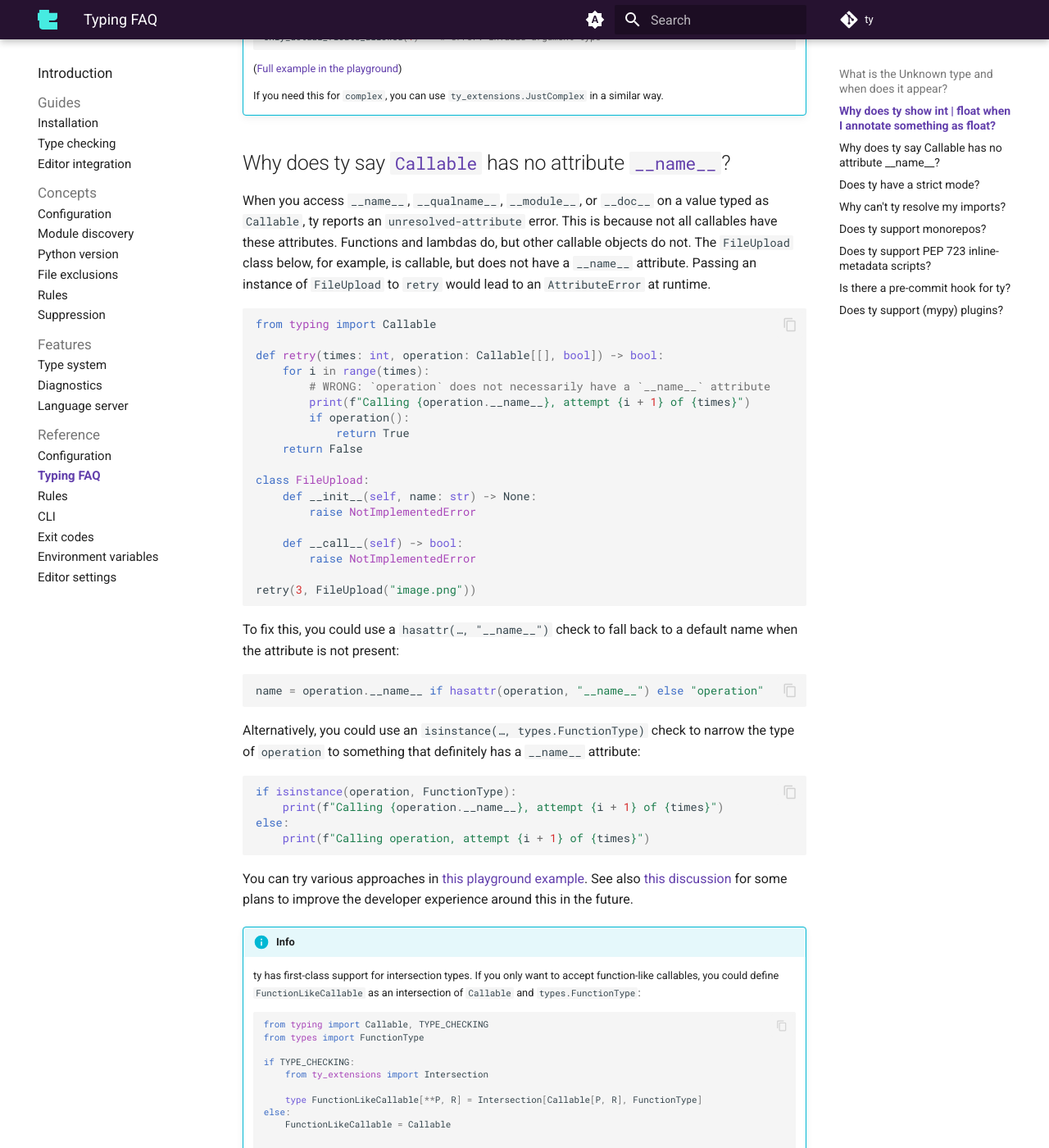
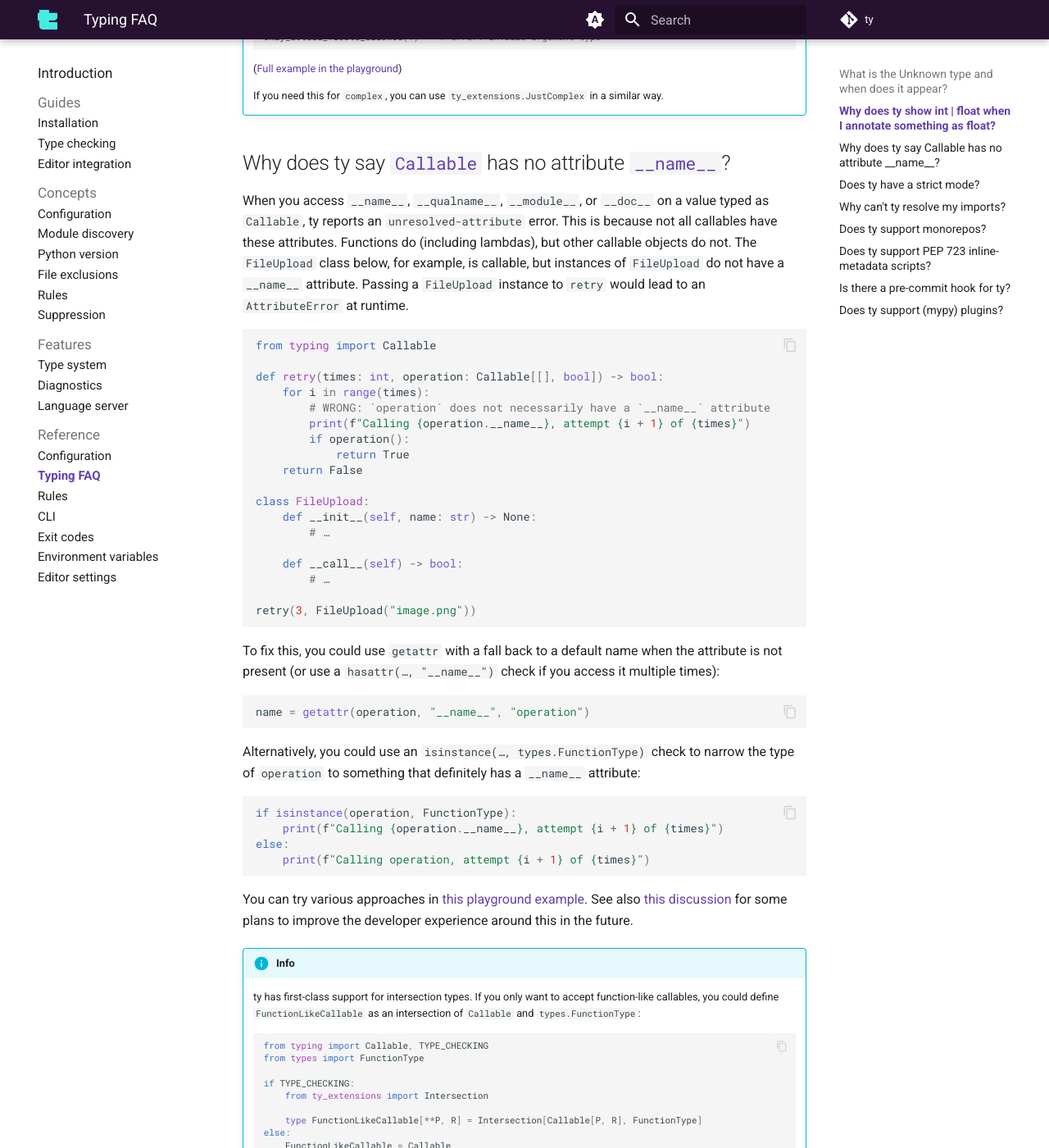
Before and after one commit to astral-sh/ty, an MkDocs documentation site: the page built from docs/reference/typing-faq.md, in a window 1280 px wide and 1400 px high, scrolled down 1762 px. Shown: the whole window at 82% size. Built offline with MkDocs 1.6.1 and Material for MkDocs 9.7.7, drawn with Linux system fonts in a browser that asks for light colours; comment, search, counter and statistics services are not loaded.

Commit message:
Review findings

````diff
--- a/docs/reference/typing-faq.md
+++ b/docs/reference/typing-faq.md
@@ -91,9 +91,9 @@ A similar rule applies to `complex`, which is treated as `int | float | complex`
 
 When you access `__name__`, `__qualname__`, `__module__`, or `__doc__` on a value typed as `Callable`,
 ty reports an `unresolved-attribute` error. This is because not all callables have these attributes.
-Functions and lambdas do, but other callable objects do not. The `FileUpload` class below, for example,
-is callable, but does not have a `__name__` attribute. Passing an instance of `FileUpload` to `retry`
-would lead to an `AttributeError` at runtime.
+Functions do (including lambdas), but other callable objects do not. The `FileUpload` class below, for
+example, is callable, but instances of `FileUpload` do not have a `__name__` attribute. Passing a
+`FileUpload` instance to `retry` would lead to an `AttributeError` at runtime.
 
 ```py
 from typing import Callable
@@ -108,19 +108,20 @@
 
 class FileUpload:
     def __init__(self, name: str) -> None:
-        raise NotImplementedError
+        # …
 
     def __call__(self) -> bool:
-        raise NotImplementedError
+        # …
 
 retry(3, FileUpload("image.png"))
 ```
 
-To fix this, you could use a `hasattr(…, "__name__")` check to fall back to a default name when the
-attribute is not present:
+To fix this, you could use `getattr` with a fall back to a default name when the
+attribute is not present (or use a `hasattr(…, "__name__")` check if you access
+it multiple times):
 
 ```py
-name = operation.__name__ if hasattr(operation, "__name__") else "operation"
+name = getattr(operation, "__name__", "operation")
 ```
 
 Alternatively, you could use an `isinstance(…, types.FunctionType)` check to narrow the type of
````
